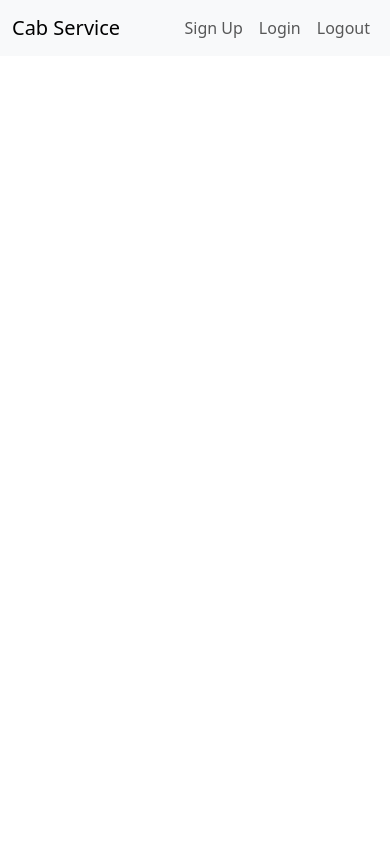
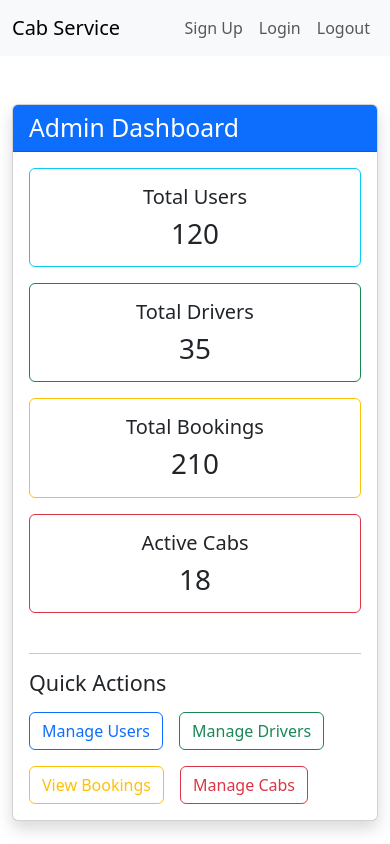
Before and after one commit to vshubhi888/cabservice_frontend, a React (Create React App) app: page /admin-dashboard in a window 390 px wide. Built offline with nearby package versions, Linux system fonts and the light colour scheme.

Commit message:
added dashboards

```diff
--- a/package.json
+++ b/package.json
@@ -16,7 +16,7 @@
     "web-vitals": "^2.1.4"
   },
   "scripts": {
-    "start": "react-scripts start",
+    "dev": "react-scripts start",
     "build": "react-scripts build",
     "test": "react-scripts test",
     "eject": "react-scripts eject"
--- a/src/App.js
+++ b/src/App.js
@@ -1,26 +1,30 @@
 import React from 'react';
 import { BrowserRouter as Router, Routes, Route } from 'react-router-dom';
-import SignUp from "../src/pages/Signup";
-import Login from "../src/pages/Login";
+import SignUp from './pages/Signup';
+import Login from './pages/Login';
 import './App.css';
 import Welcome from './pages/Welcome';
 import ProtectedRoute from './security/ProtectedRoute';
 import Logout from './pages/Logout';
 import Nav from './components/Nav';
 import Home from './pages/Home';
+import AdminDashboard from './pages/dashboard/AdminDashboard';
+import UserDashboard from './pages/dashboard/UserDashboard';
+import DriverDashboard from './pages/dashboard/DriverDashboard';
 function App() {
   return (
     <Router>
-
       <Nav />
       <Routes>
         <Route path="/signup" element={<SignUp />} />
         <Route path="/login" element={<Login />} />
-          <Route path="/welcome" element={<ProtectedRoute><Welcome/></ProtectedRoute>} />
-          <Route path="/" element={<Home/>} />
+        <Route path="/welcome" element={<ProtectedRoute><Welcome /></ProtectedRoute>} />
+        <Route path="/" element={<Home />} />
         <Route path="/logout" element={<Logout />} />
+        <Route path="/admin-dashboard" element={<AdminDashboard />} />
+        <Route path="/user-dashboard" element={<UserDashboard />} />
+        <Route path="/driver-dashboard" element={<DriverDashboard />} />
       </Routes>
-
     </Router>
   );
 }
--- a/src/pages/Login.js
+++ b/src/pages/Login.js
@@ -26,8 +26,14 @@ export default function Login() {
         localStorage.setItem('token', data.token);
 
         setTimeout(() => {
-          navigate('/welcome');
-        }, 1000); // Redirect after 1 second
+        if (data.user && data.user.role === 'admin') {
+          navigate('/admin-dashboard');
+        } else if (data.user && data.user.role === 'driver') {
+          navigate('/driver-dashboard');
+        } else {
+          navigate('/user-dashboard');
+        }
+      }, 1000); // Redirect after 1 second
 
       } else {
         setMessage(data.message || 'Login failed');
--- a/src/pages/Signup.js
+++ b/src/pages/Signup.js
@@ -67,7 +67,6 @@ export default function SignUp() {
           <select className="form-select" name="role" value={form.role} onChange={handleChange} required>
             <option value="driver">Driver</option>
             <option value="employee">Employee</option>
-            <option value="admin">Admin</option>
           </select>
         </div>
         <div className="mb-3">
--- /dev/null
+++ b/src/pages/dashboard/AdminDashboard.js
@@ -0,0 +1,57 @@
+import React from 'react';
+
+export default function AdminDashboard(){
+  return (
+    <div className="container mt-5">
+      <div className="card shadow">
+        <div className="card-header bg-primary text-white">
+          <h2 className="mb-0">Admin Dashboard</h2>
+        </div>
+        <div className="card-body">
+          <div className="row text-center mb-4">
+            <div className="col-md-3 mb-3">
+              <div className="card border-info">
+                <div className="card-body">
+                  <h5 className="card-title">Total Users</h5>
+                  <p className="card-text display-6">120</p>
+                </div>
+              </div>
+            </div>
+            <div className="col-md-3 mb-3">
+              <div className="card border-success">
+                <div className="card-body">
+                  <h5 className="card-title">Total Drivers</h5>
+                  <p className="card-text display-6">35</p>
+                </div>
+              </div>
+            </div>
+            <div className="col-md-3 mb-3">
+              <div className="card border-warning">
+                <div className="card-body">
+                  <h5 className="card-title">Total Bookings</h5>
+                  <p className="card-text display-6">210</p>
+                </div>
+              </div>
+            </div>
+            <div className="col-md-3 mb-3">
+              <div className="card border-danger">
+                <div className="card-body">
+                  <h5 className="card-title">Active Cabs</h5>
+                  <p className="card-text display-6">18</p>
+                </div>
+              </div>
+            </div>
+          </div>
+          <hr />
+          <h4 className="mb-3">Quick Actions</h4>
+          <div className="d-flex flex-wrap gap-3">
+            <button className="btn btn-outline-primary">Manage Users</button>
+            <button className="btn btn-outline-success">Manage Drivers</button>
+            <button className="btn btn-outline-warning">View Bookings</button>
+            <button className="btn btn-outline-danger">Manage Cabs</button>
+          </div>
+        </div>
+      </div>
+    </div>
+  );
+}
--- /dev/null
+++ b/src/pages/dashboard/DriverDashboard.js
@@ -0,0 +1,48 @@
+import React from 'react';
+
+export default function DriverDashboard(){
+  return (
+    <div className="container mt-5">
+      <div className="card shadow">
+        <div className="card-header bg-success text-white">
+          <h2 className="mb-0">Driver Dashboard</h2>
+        </div>
+        <div className="card-body">
+          <div className="row text-center mb-4">
+            <div className="col-md-4 mb-3">
+              <div className="card border-primary">
+                <div className="card-body">
+                  <h5 className="card-title">Today's Rides</h5>
+                  <p className="card-text display-6">5</p>
+                </div>
+              </div>
+            </div>
+            <div className="col-md-4 mb-3">
+              <div className="card border-warning">
+                <div className="card-body">
+                  <h5 className="card-title">Upcoming Rides</h5>
+                  <p className="card-text display-6">2</p>
+                </div>
+              </div>
+            </div>
+            <div className="col-md-4 mb-3">
+              <div className="card border-info">
+                <div className="card-body">
+                  <h5 className="card-title">Total Earnings</h5>
+                  <p className="card-text display-6">$120</p>
+                </div>
+              </div>
+            </div>
+          </div>
+          <hr />
+          <h4 className="mb-3">Quick Actions</h4>
+          <div className="d-flex flex-wrap gap-3">
+            <button className="btn btn-outline-primary">View Assigned Rides</button>
+            <button className="btn btn-outline-success">Mark Ride as Complete</button>
+            <button className="btn btn-outline-info">View Earnings</button>
+          </div>
+        </div>
+      </div>
+    </div>
+  );
+}
--- /dev/null
+++ b/src/pages/dashboard/UserDashboard.js
@@ -0,0 +1,48 @@
+import React from 'react';
+
+export default function UserDashboard() {
+  return (
+    <div className="container mt-5">
+      <div className="card shadow">
+        <div className="card-header bg-info text-white">
+          <h2 className="mb-0">User Dashboard</h2>
+        </div>
+        <div className="card-body">
+          <div className="row text-center mb-4">
+            <div className="col-md-4 mb-3">
+              <div className="card border-primary">
+                <div className="card-body">
+                  <h5 className="card-title">Upcoming Bookings</h5>
+                  <p className="card-text display-6">3</p>
+                </div>
+              </div>
+            </div>
+            <div className="col-md-4 mb-3">
+              <div className="card border-success">
+                <div className="card-body">
+                  <h5 className="card-title">Completed Rides</h5>
+                  <p className="card-text display-6">12</p>
+                </div>
+              </div>
+            </div>
+            <div className="col-md-4 mb-3">
+              <div className="card border-warning">
+                <div className="card-body">
+                  <h5 className="card-title">Total Spent</h5>
+                  <p className="card-text display-6">$250</p>
+                </div>
+              </div>
+            </div>
+          </div>
+          <hr />
+          <h4 className="mb-3">Quick Actions</h4>
+          <div className="d-flex flex-wrap gap-3">
+            <button className="btn btn-outline-primary">Book a Cab</button>
+            <button className="btn btn-outline-success">View Bookings</button>
+            <button className="btn btn-outline-info">Profile</button>
+          </div>
+        </div>
+      </div>
+    </div>
+  );
+}
```
Lines whose indentation alone changed are shown as unchanged.
